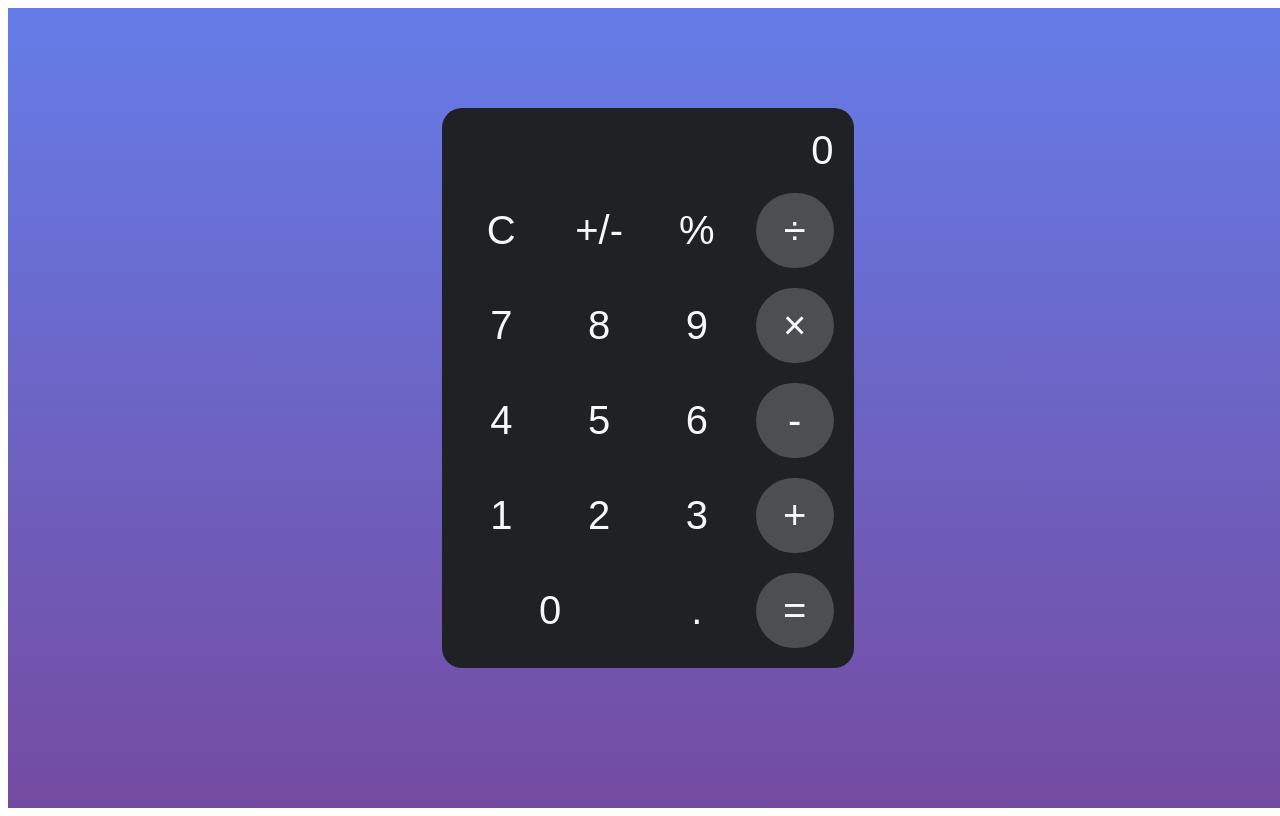
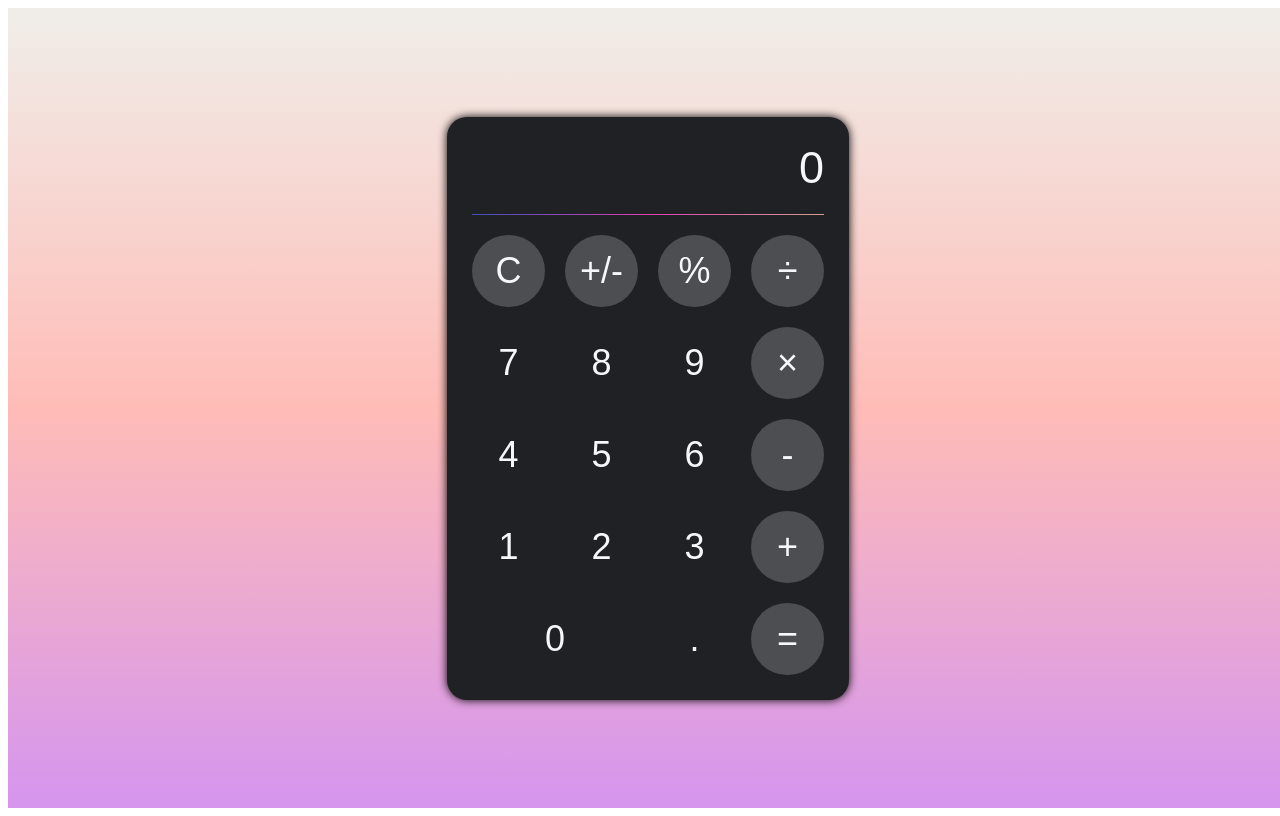
Before and after one commit to VadimOcLock/calculator-educate, a Vue app: page / in a window 1280 px wide. Built offline with nearby package versions, Linux system fonts and the light colour scheme.

Commit message:
add css effects, fix bugs, change position of calc

```diff
--- a/src/App.vue
+++ b/src/App.vue
@@ -15,7 +15,7 @@ export default {
 .wrapper
   height: 100vh
   width: 100vw
-  background: linear-gradient(#657de8, #744ba1)
+  background: linear-gradient(to top, #d595ee, #ffbcb7, #f0eee9)
   display: flex
 
 
--- a/src/components/Calc.vue
+++ b/src/components/Calc.vue
@@ -1,9 +1,10 @@
 <template>
   <div class="container">
     <div class="display">{{ current || 0 }}</div>
-    <div @click="clear()" class="btn">C</div>
-    <div @click="sign()" class="btn">+/-</div>
-    <div @click="percent()" class="btn">%</div>
+    <div class="line"></div>
+    <div @click="clear()" class="btn operator">C</div>
+    <div @click="sign()" class="btn operator">+/-</div>
+    <div @click="percent()" class="btn operator">%</div>
     <div @click="divide()" class="btn operator">&divide;</div>
     <div @click="append(7)" class="btn">7</div>
     <div @click="append(8)" class="btn">8</div>
@@ -42,7 +43,8 @@ export default {
           this.current.slice(1) : `-${this.current}`
     },
     percent: function () {
-      this.current = `${ parseFloat(this.current) / 100 }`
+      if (this.current !== '')
+        this.current = `${ parseFloat(this.current) / 100 }`
     },
     append: function (number) {
       if(this.operatorClicked) {
@@ -94,23 +96,35 @@ export default {
   font-weight: 400
 
 .container
-  font-size: 40px
+  font-size: 36px
   display: grid
   grid-template-columns: repeat(4, 1fr)
   grid-auto-columns: minmax(50px, auto)
   grid-gap: 20px
   text-align: center
   background-color: #202125
-  padding: 20px
+  padding: 25px
   border-radius: 20px
   color: #f7f7f9
+  box-shadow: 0 0 10px #000
 
 .display
   grid-column: 1/5
   text-align: right
+  font-size: 45px
+
+.line
+  grid-column: 1/5
+  background: linear-gradient(to right, #3f51b5, #dd43b2, #d29e8f)
+  height: 1px
 
 .zero
   grid-column: 1/3
+  transition-duration: 0.5s
+
+.zero:hover
+  background-color: #4d4e52
+  box-shadow: 0 0 10px #fff
 
 .btn
   padding: 15px
@@ -118,7 +132,13 @@ export default {
   user-select: none
   cursor: pointer
 
+.btn:hover
+  text-shadow: 0 0 10px #808080
+
 .operator
   background-color: #4d4e52
 
+.operator:hover
+  box-shadow: 0 0 10px #fff
+
 </style>
--- a/src/views/CalcView.vue
+++ b/src/views/CalcView.vue
@@ -14,6 +14,10 @@ export default {
 <style scoped lang="sass">
 
 .calc__container
-  margin: 100px auto
+  width: 100vw
+  height: 100vh
+  display: flex
+  justify-content: center
+  align-items: center
 
 </style>
```
